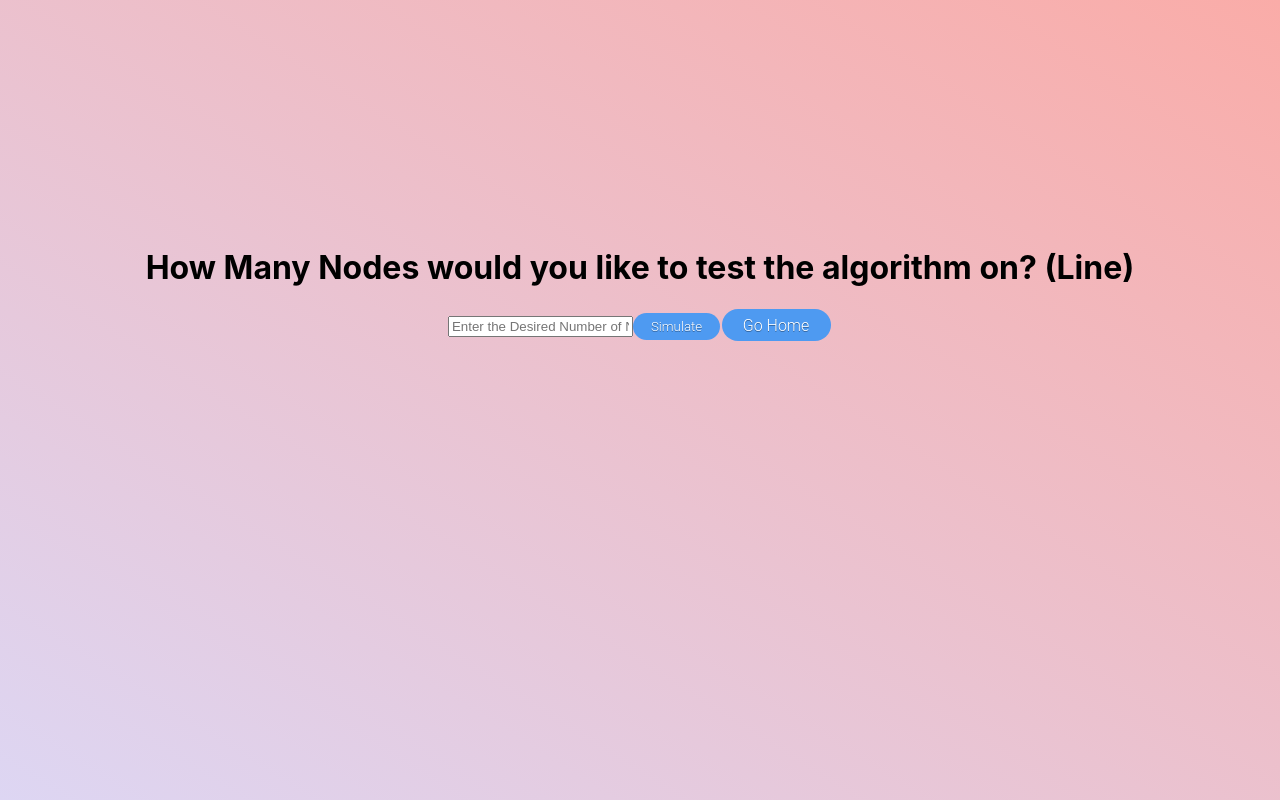
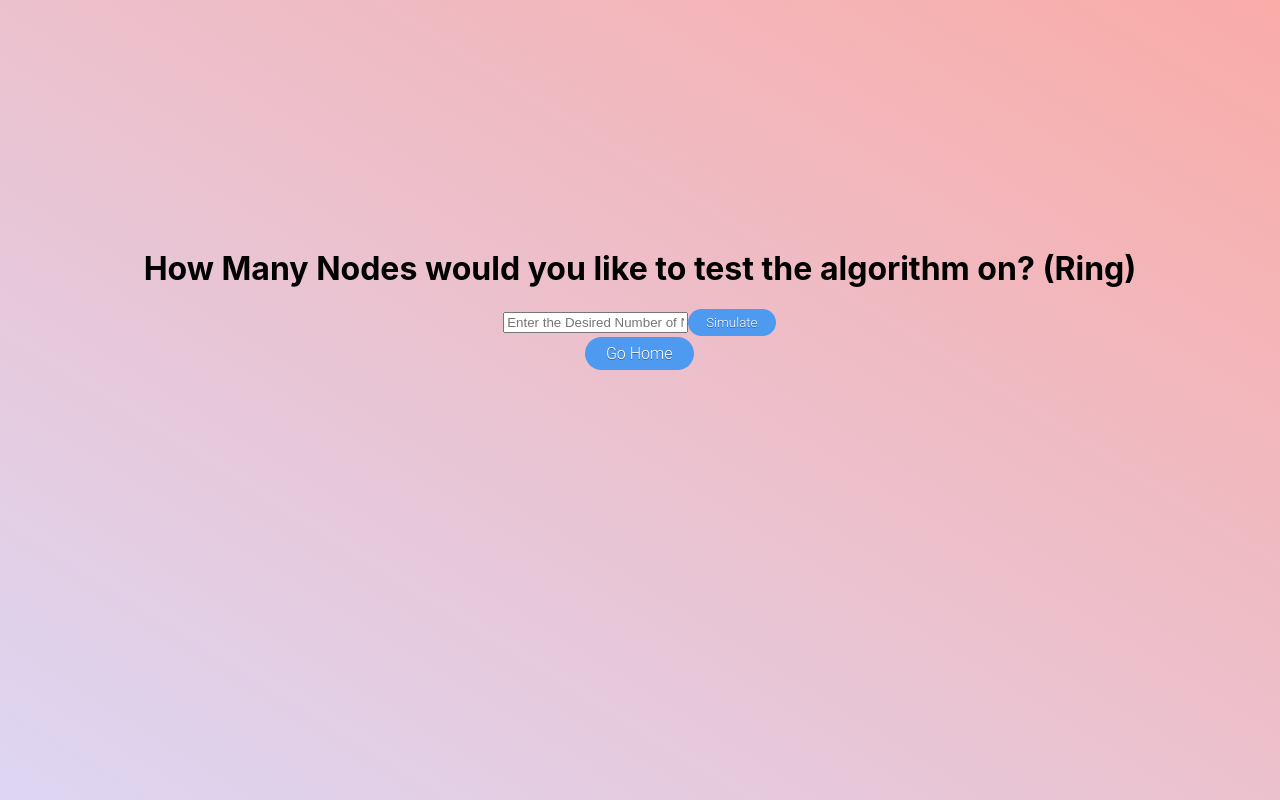
Before and after one commit to AmirAmArA/Final-Project-, a React (Create React App) app: page /Ring in a window 1280 px wide. Built offline with nearby package versions, Linux system fonts and the light colour scheme.

Commit message:
Khalel Test 2

```diff
--- a/src/Components/Line.js
+++ b/src/Components/Line.js
@@ -48,18 +48,19 @@ export default class Line extends Component {
       <div className="container">
         <h1>How Many Nodes would you like to test the algorithm on? (Line)</h1>
         <div>
+
           <input
             type="text"
             placeholder="Enter the Desired Number of Nodes"
-            width="30%"
+            // width="40%"
             onBlur={this.loadState}
           />
           <button className="generalButton" onClick={this.simulate}>
             Simulate
           </button>
-          <Link to="/" className="generalButton">  Go Home</Link>
         </div>
-      </div>
+        <div className="row"> <Link to="/" className="generalButton">  Go Home </Link></div>
+      </div >
     );
   }
 }
--- a/src/Components/Ring.js
+++ b/src/Components/Ring.js
@@ -56,21 +56,18 @@ export default class Ring extends Component {
     return (
       <div className="container">
         <h1>How Many Nodes would you like to test the algorithm on? (Ring)</h1>
-        <div>
+        <div className="row-md-12">
           <input
             type="text"
             placeholder="Enter the Desired Number of Nodes"
-            width="30%"
+            width="40%"
             onBlur={this.loadState}
           />
-
-
           <button className="generalButton" onClick={this.simulate}>
             Simulate
           </button>
-
-          <Link to="/" className="generalButton">  Go Home </Link>
         </div>
+        <div className="row-md-12 mt-5"> <Link to="/" className="generalButton">  Go Home </Link></div>
       </div>
     );
   }
--- a/src/Router.js
+++ b/src/Router.js
@@ -11,8 +11,8 @@ export default () => (
       {/* <Header /> */}
       <Switch>
         <Route path="/" component={Home} exact={true} />
-        <Route path="/Ring" component={Line} />
-        <Route path="/Line" component={Ring} />
+        <Route path="/Ring" component={Ring} />
+        <Route path="/Line" component={Line} />
         {/* <Route path="/add-role" component={AddRole} /> */}
       </Switch>
 
```
